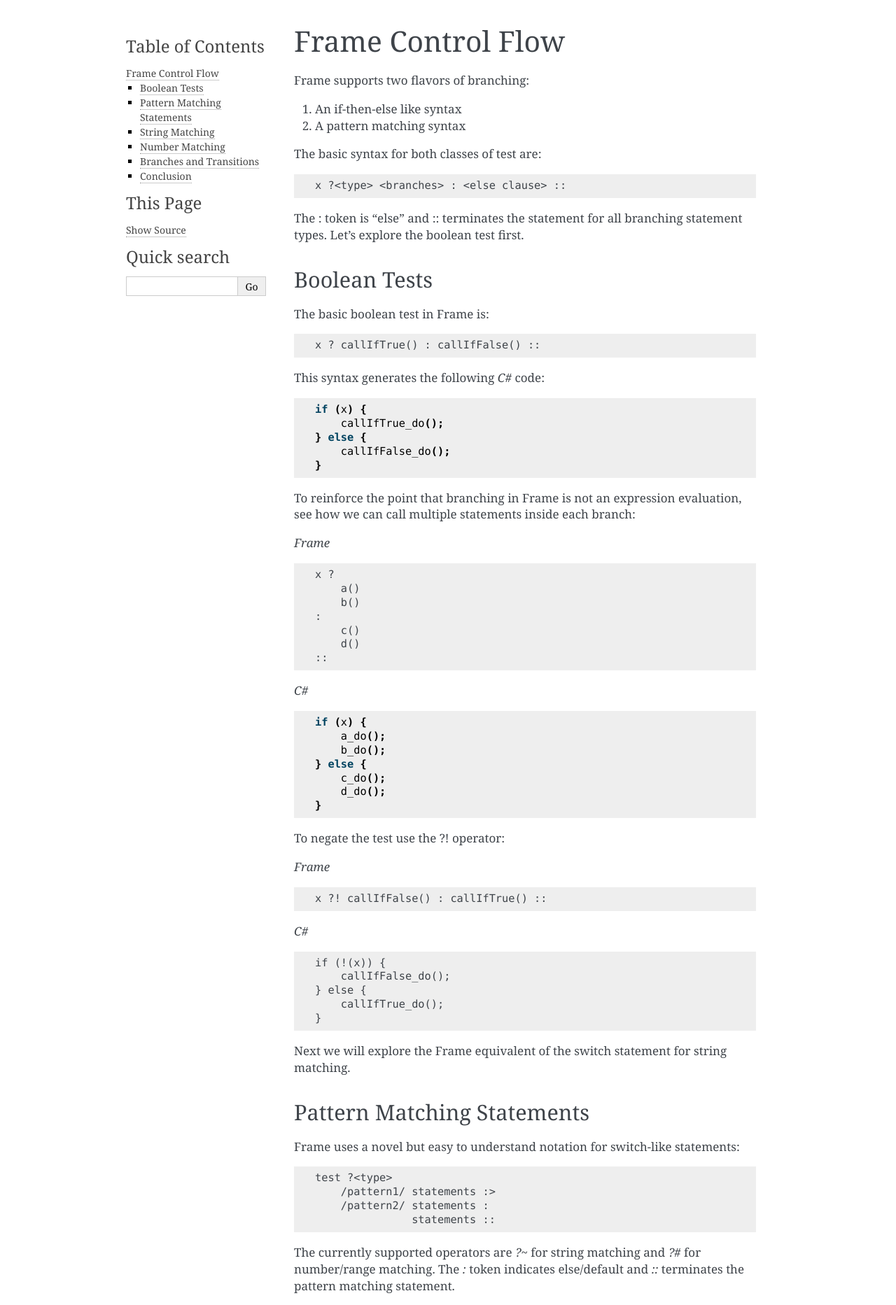
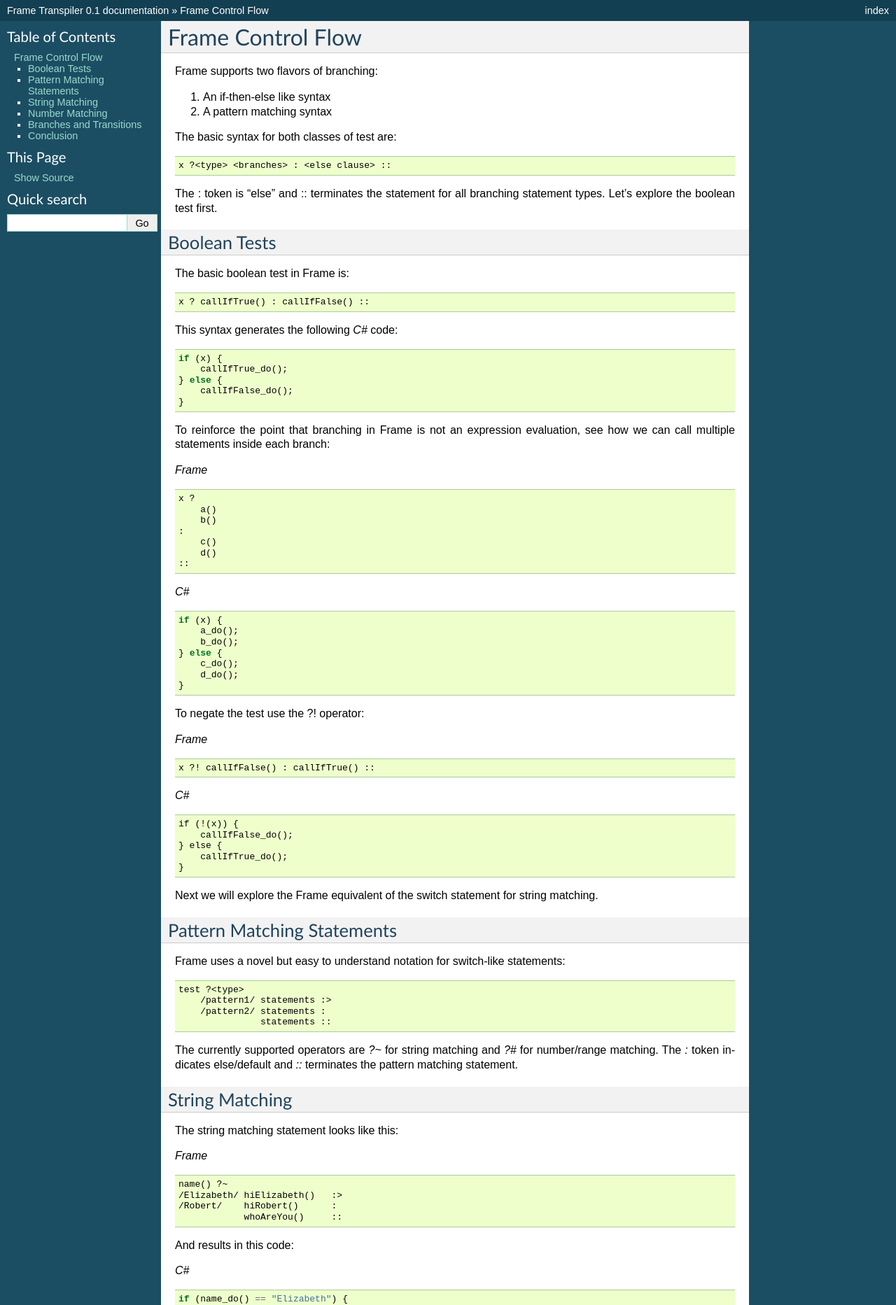
Before and after one commit to frame-lang/frame_transpiler, a Sphinx documentation site: the page built from docs/source/advanced_frame/control_flow.rst, in a window 1280 px wide. Shown: the top 1865 px of the page at 70% size. Built offline with Sphinx 7.4.7, drawn with Linux system fonts in a browser that asks for light colours; pages that are not in the unit, such as notebooks, are missing from menus; some of the changed text lies outside the part shown.

Commit message:
Update conf.py

```diff
--- a/docs/conf.py
+++ b/docs/conf.py
@@ -29,7 +29,7 @@ templates_path = ['_templates']
 
 # -- Options for HTML output
 
-# html_theme = 'sphinx_rtd_theme'
+html_theme = "classic"
 
 # -- Options for EPUB output
 epub_show_urls = 'footnote'
```
